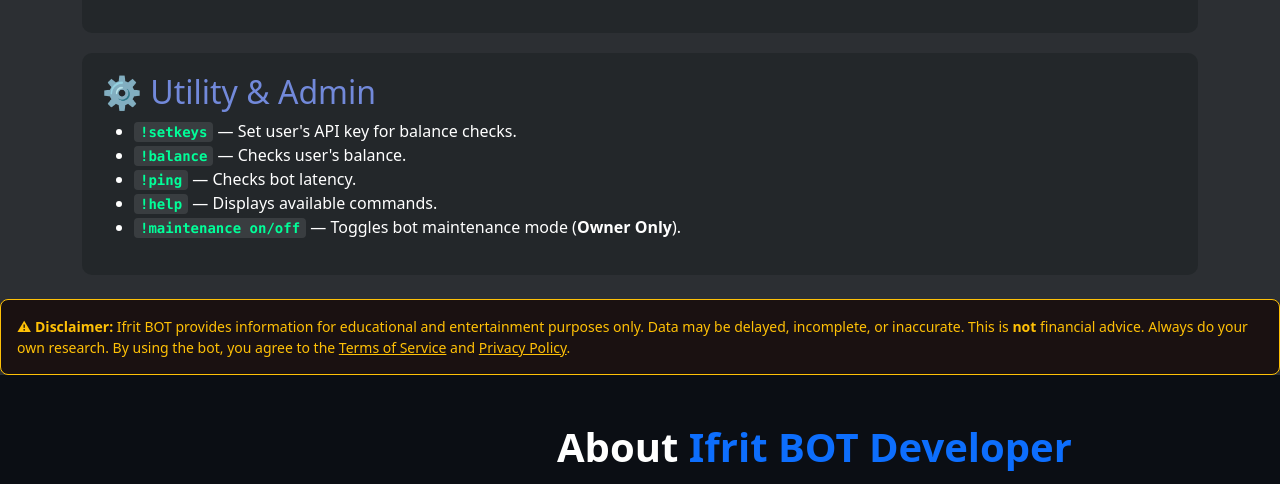
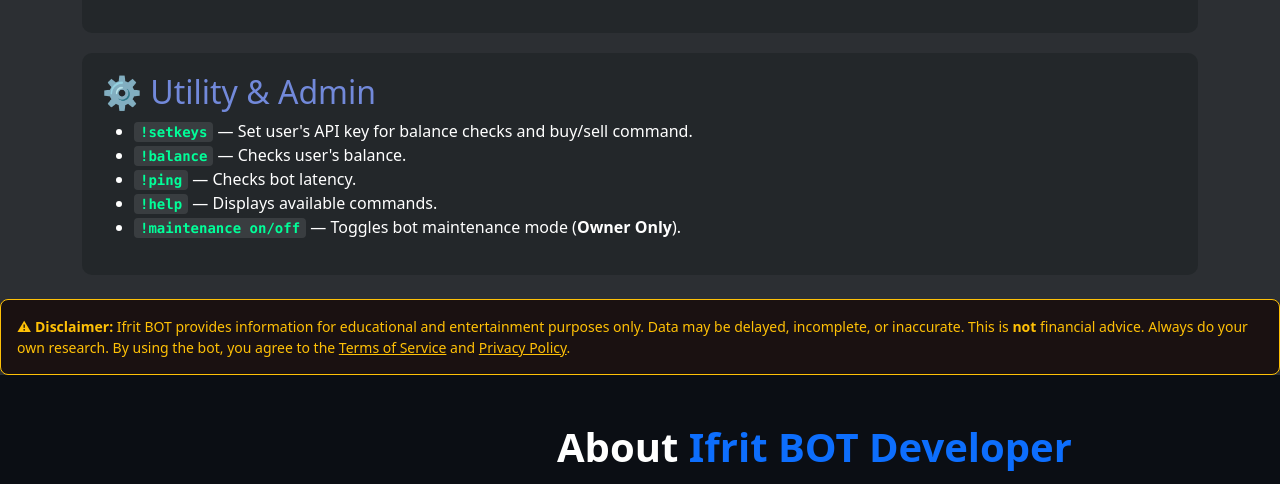
Before and after one commit to Ifrit42/ifrit-bot, a plain HTML site: page docs.html in a window 1280 px wide. Shown: the part 1309-1793 px from the top of the page. Drawn offline with nearby package versions, Linux system fonts and the light colour scheme.

Commit message:
Update docs.html

```diff
--- a/docs.html
+++ b/docs.html
@@ -179,7 +179,7 @@
   <div class="command-section fade-in">
     <h2>⚙️ Utility & Admin</h2>
     <ul>
-      <li><b><code>!setkeys</code></b> — Set user's API key for balance checks.</li>
+      <li><b><code>!setkeys</code></b> — Set user's API key for balance checks and buy/sell command.</li>
       <li><b><code>!balance</code></b> — Checks user's balance.</li>
       <li><b><code>!ping</code></b> — Checks bot latency.</li>
       <li><b><code>!help</code></b> — Displays available commands.</li>
```
